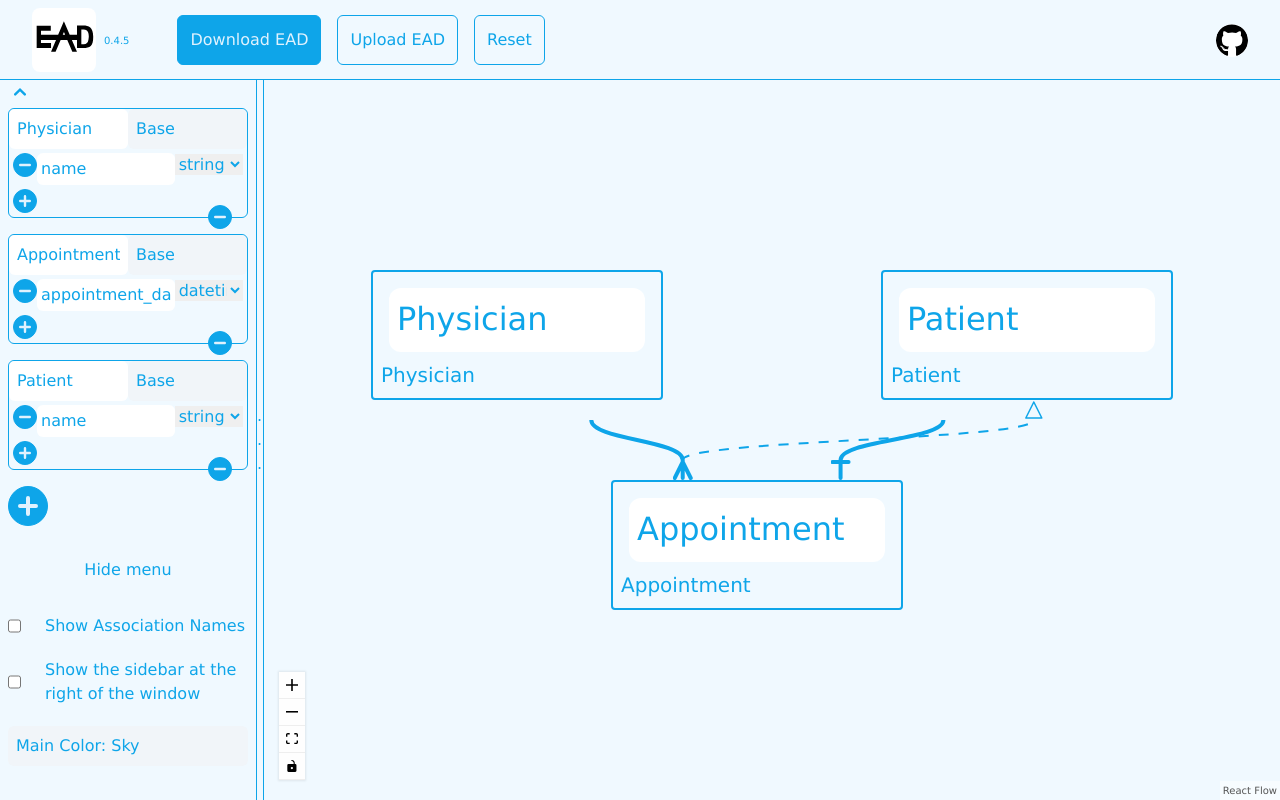
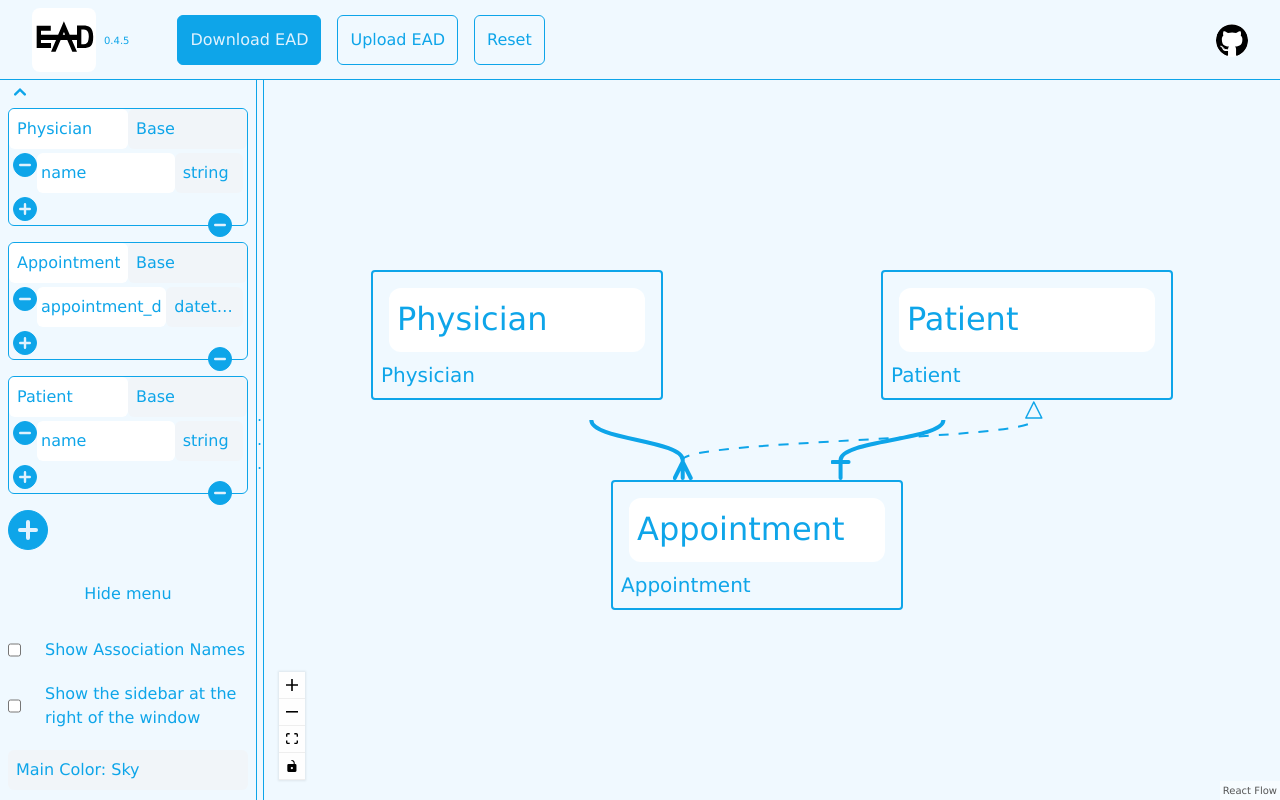
Before and after one commit to ozovalihasan/ead, a React (Vite) app: page / in a window 1280 px wide. Built offline with nearby package versions, Linux system fonts and the light colour scheme.

Commit message:
Update the Attribute component to make all select elements consistent

```diff
--- a/src/components/AttributeTypeOptions/AttributeTypeOptions.tsx
+++ b/src/components/AttributeTypeOptions/AttributeTypeOptions.tsx
@@ -1,28 +1,53 @@
-import { memo } from 'react';
+
+
+import { handleMouseLeaveForSelect, handleMouseUpForSelect } from '@/helpers';
 import useStore from '@/zustandStore/store';
-
+import { memo, useRef } from 'react';
 
 export const AttributeTypeOptions = memo(({tableId, attributeId}: {tableId: string, attributeId: string} ) =>  {
 
   const type = useStore((state) => state.tables[tableId].attributes[attributeId].type);
   const onAttributeTypeChange = useStore((state) => state.onAttributeTypeChange);
+  const options = [
+    'primary_key', 'string', 'text', 'integer', 'float', 'decimal', 'datetime', 'timestamp',
+    'time', 'date', 'binary', 'boolean', 'references'
+  ]
 
+  const selectEl = useRef<HTMLSelectElement | null>(null);
 
-  return <select
-    className="w-full"
+  return (
+    <div
+      className='relative whitespace-nowrap w-full'
+      onMouseLeave={() => handleMouseLeaveForSelect(selectEl)}
+    >
+      <div
+        className='truncate p-2 btn-select rounded-md min-w-full'
+        onMouseUp={() => handleMouseUpForSelect(selectEl)}
+      >
+        {type}
+      </div>
+      <select
+        ref={selectEl}
+        className="hidden cursor-pointer absolute right-0 top-full z-10 border border-first-500 min-w-full rounded-md"
         value={type}
         onChange={(event) => onAttributeTypeChange(event, tableId, attributeId)}
-    tabIndex={4}
+        title="Select attribute type"
+        size={options.length}
       >
-    {['primary_key', 'string', 'text', 'integer', 'float', 'decimal', 'datetime', 'timestamp',
-      'time', 'date', 'binary', 'boolean', 'references'].map((item) => (
+
+      {
+        options.map((item) => (
           <option
+            className="p-2 w-full"
             key={item}
             value={item}
+            title={item}
           >
             {item}
           </option>
-      ))}
-
-  </select>;
+        ))
+      }
+      </select>
+    </div>
+  )
 })
```
Also changed, not shown: 2 other files (tests, documents, lock files or other folders). Lines whose indentation alone changed are shown as unchanged.
